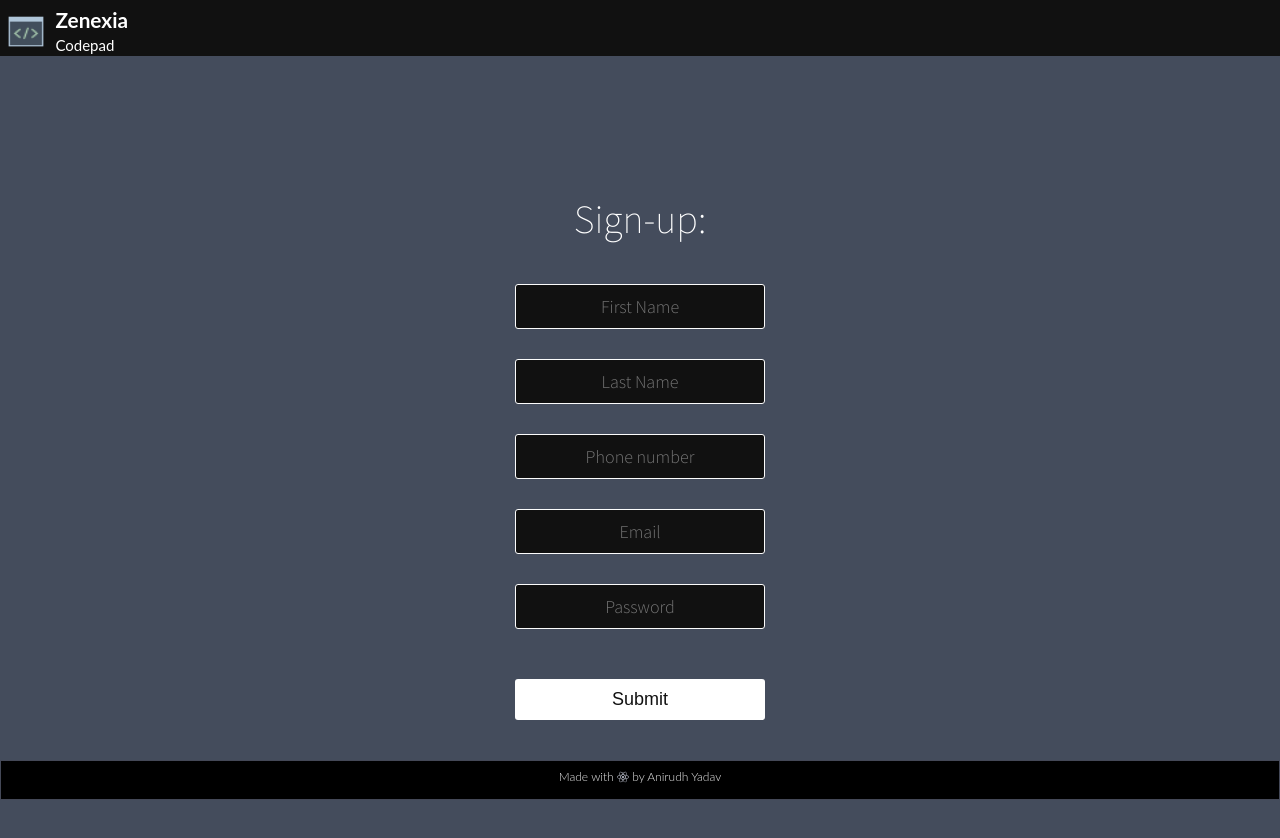
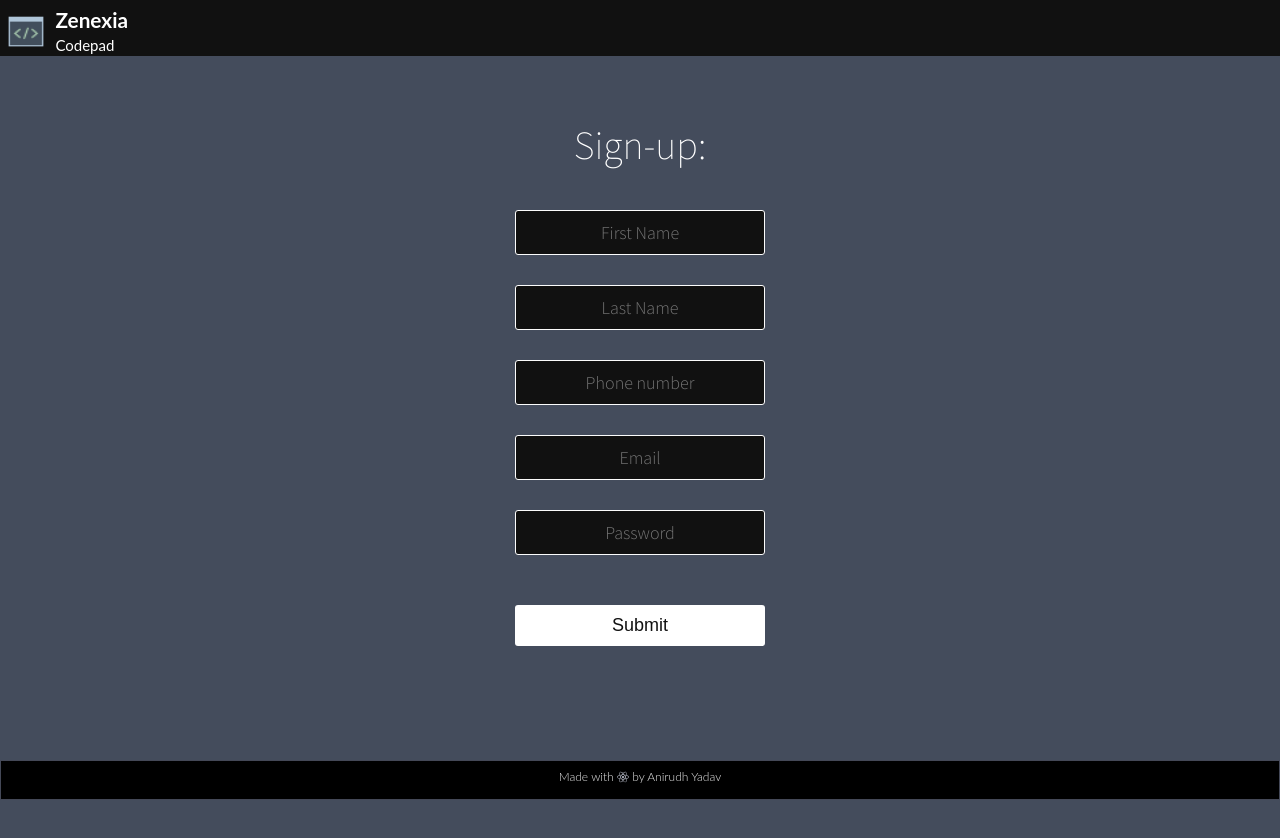
Before and after one commit to Indaneboi/sign-up, a React (Create React App) app: page / in a window 1280 px wide. Shown: the top 838 px of the page. After the commit the page ends 800 px from the top, so only its background shows below. Built offline with nearby package versions, Linux system fonts and the light colour scheme.

Commit message:
Update styles.css

```diff
--- a/public/styles.css
+++ b/public/styles.css
@@ -15,8 +15,8 @@ body {
 }
 
 .container {
-  margin: 10% auto;
-  padding: 10px 0;
+  margin: 5% auto;
+  padding: 0px 0;
   text-align: center;
 }
 
```
